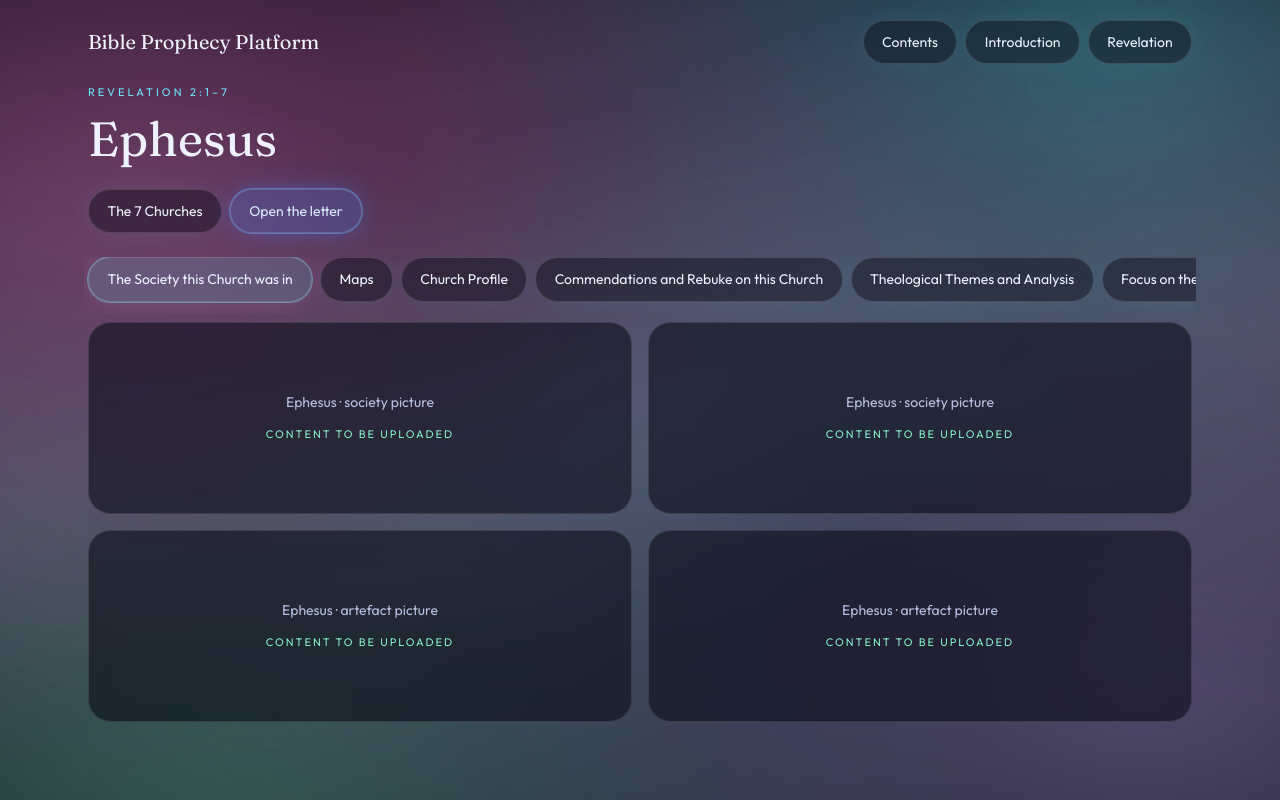
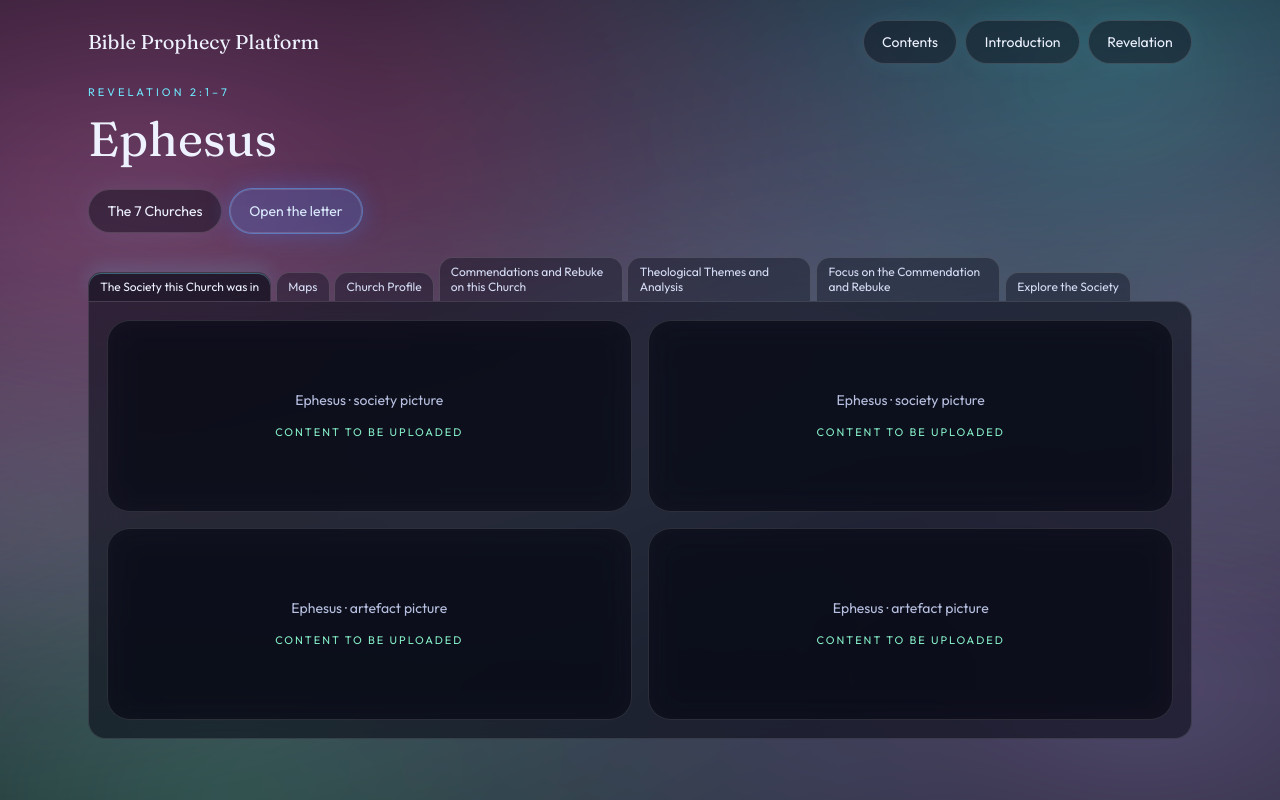
Before and after one commit to r3s0lv343vr/Bible-Prophecy-Website, a Next.js app: page /study/churches/ephesus in a window 1280 px wide. Built offline with nearby package versions, Linux system fonts and the light colour scheme.

Commit message:
Use folder tabs on individual church study pages so the labels fit.

```diff
--- a/src/app/globals.css
+++ b/src/app/globals.css
@@ -137,3 +137,39 @@ a {
 .scripture p + p {
   margin-top: 0.8rem;
 }
+
+.folder-tabs {
+  display: flex;
+  flex-wrap: wrap;
+  gap: 0.25rem 0.3rem;
+  align-items: flex-end;
+}
+
+.folder-tab {
+  border: 1px solid rgba(255, 255, 255, 0.14);
+  border-bottom: none;
+  border-radius: 0.85rem 0.85rem 0 0;
+  background: rgba(10, 12, 24, 0.38);
+  color: #d5dcf5;
+  padding: 0.45rem 0.7rem;
+  font-size: 0.75rem;
+  line-height: 1.2;
+  max-width: 11.5rem;
+  text-align: left;
+}
+
+.folder-tab-active {
+  background: rgba(10, 12, 24, 0.72);
+  box-shadow:
+    0 -8px 18px rgba(110, 231, 255, 0.12),
+    inset 0 1px 0 rgba(110, 231, 255, 0.35);
+  color: #eef2ff;
+}
+
+.folder-body {
+  background: rgba(10, 12, 24, 0.58);
+  border: 1px solid rgba(255, 255, 255, 0.12);
+  border-radius: 0 1.1rem 1.1rem 1.1rem;
+  padding: 1.1rem;
+  backdrop-filter: blur(16px);
+}
--- a/src/components/church-study.tsx
+++ b/src/components/church-study.tsx
@@ -8,6 +8,7 @@ import { churchTabs, type ChurchRecord } from "@/content/churches";
 export function ChurchStudy({ church }: { church: ChurchRecord }) {
   return (
     <StudyTabs
+      variant="folder"
       tabs={churchTabs.map((tab) => ({
         id: tab.id,
         label: tab.label,
--- a/src/components/study-tabs.tsx
+++ b/src/components/study-tabs.tsx
@@ -8,8 +8,44 @@ export type StudyTab = {
   content: ReactNode;
 };
 
-export function StudyTabs({ tabs, initialId }: { tabs: StudyTab[]; initialId?: string }) {
+export function StudyTabs({
+  tabs,
+  initialId,
+  variant = "capsule",
+}: {
+  tabs: StudyTab[];
+  initialId?: string;
+  variant?: "capsule" | "folder";
+}) {
   const [active, setActive] = useState(initialId ?? tabs[0]?.id);
+
+  if (variant === "folder") {
+    return (
+      <div>
+        <div className="folder-tabs" role="tablist">
+          {tabs.map((tab) => (
+            <button
+              key={tab.id}
+              type="button"
+              role="tab"
+              aria-selected={active === tab.id}
+              onClick={() => setActive(tab.id)}
+              className={`folder-tab ${active === tab.id ? "folder-tab-active" : ""}`}
+            >
+              {tab.label}
+            </button>
+          ))}
+        </div>
+        <div className="folder-body">
+          {tabs.map((tab) => (
+            <div key={tab.id} hidden={tab.id !== active} role="tabpanel">
+              {tab.content}
+            </div>
+          ))}
+        </div>
+      </div>
+    );
+  }
 
   return (
     <div>
```
